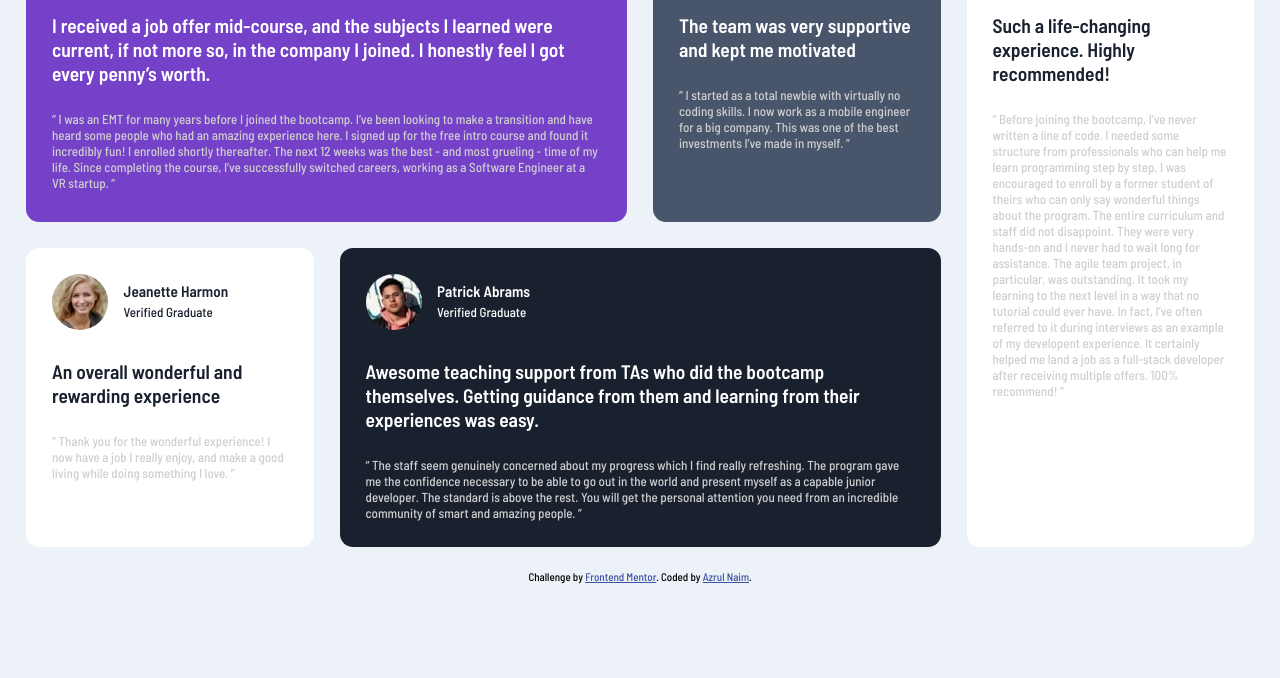
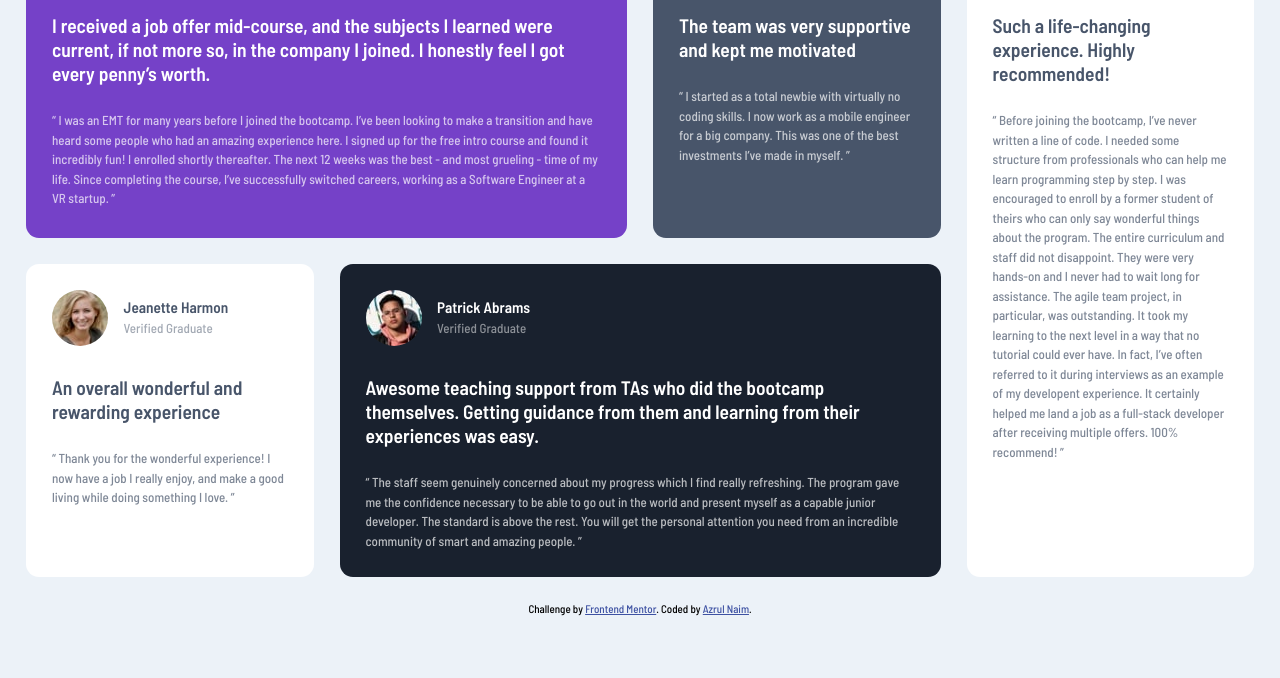
Before and after one commit to sjtape/FM_testimonials-grid-section-main, a plain HTML site: page index.html in a window 1280 px wide. Shown: the part 122-800 px from the top of the page. Drawn offline with Linux system fonts and the light colour scheme.

Commit message:
fix qoute and verified color

```diff
--- a/style.css
+++ b/style.css
@@ -99,6 +99,7 @@ body {
 
 .profile h3 {
   margin-bottom: 0.3rem;
+  font-weight: 600;
 }
 
 
@@ -117,12 +118,18 @@ body {
 
 .testimony-3,
 .testimony-5 {
-  color: var(--VeryDarkBlackishBlue);
+  color: var(--VeryDarkGrayishBlue);
   background-color: white;
 }
 
 .testimony q {
-  color: var(--Lightgray);
+  line-height: 1.5em;
+  opacity: 70%;
+  font-weight: 500;
+}
+
+.verified {
+  opacity: 50%;
 }
 
 /*** 5.2 - Imagery ***/
```
